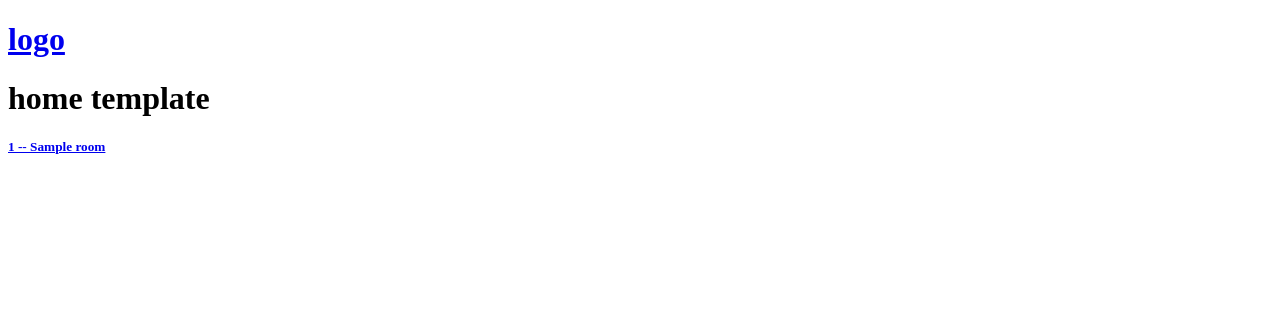
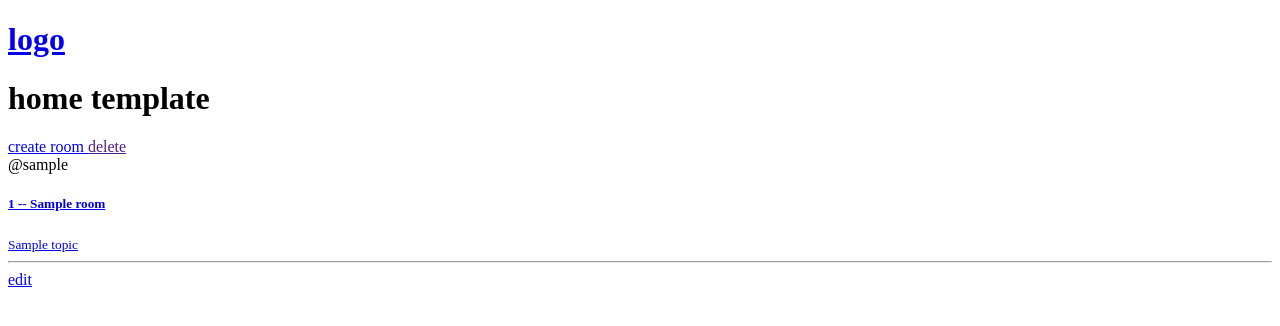
Before and after one commit to desto4q/learn-django, a Django app: page / in a window 1280 px wide. Shown: the top 326 px of the page. Run offline with Django 4.2, Linux system fonts and the light colour scheme; tables that the repository leaves empty hold one stand-in row (values such as "Sample post").

Commit message:
progress

```diff
--- a/base/admin.py
+++ b/base/admin.py
@@ -1,6 +1,8 @@
 from django.contrib import admin
 
 # Register your models here.
-from .models import Room
+from .models import Room,Topic,message
 
 admin.site.register(Room)
+admin.site.register(Topic)
+admin.site.register(message)
--- a/base/models.py
+++ b/base/models.py
@@ -11,14 +11,15 @@ class Topic(models.Model):
 
 
 class Room(models.Model):
-    # host
-    Topic = models.ForeignKey(Topic,on_delete=models.SET_NULL, null=True)
+    host = models.ForeignKey(User,on_delete=models.SET_NULL, null=True)
+    topic = models.ForeignKey(Topic,on_delete=models.SET_NULL, null=True)
     name = models.CharField(max_length=200)
     description = models.TextField(null=True, blank=True)
     # participant = models
     updated = models.DateTimeField(auto_now=True)
-    creared = models.DateTimeField(auto_now_add=True)
-
+    created = models.DateTimeField(auto_now_add=True)
+    class Meta:
+        ordering = ["-updated","-created"]
     def __str__(self) -> str:
         return self.name
 
@@ -28,7 +29,7 @@ class message(models.Model):
     room = models.ForeignKey(Room, on_delete=models.CASCADE)
     body = models.TextField(null=False,blank=False)
     updated = models.DateTimeField(auto_now=True)
-    creared = models.DateTimeField(auto_now_add=True)
+    created = models.DateTimeField(auto_now_add=True)
 
     def __str__(self) -> str:
-        return self.body[50]
+        return self.body[0:50]
--- a/base/templates/base/home.html
+++ b/base/templates/base/home.html
@@ -3,12 +3,24 @@
 {% block content %}
     <h1>home template</h1>
     <div>
+        <a href={% url 'create-room' %}>
+            create room
+        </a>
+        <a href="">delete</a>
         {% for room in rooms %}
             <div>
+                <span>
+                    @{{room.host.username}}
+                </span>
                 <a href="{% url 'room' room.id %}">
                     <h5>
                         {{room.id}} -- {{room.name}}
                     </h5>
+                    <small>{{room.topic}}</small>
+                    <hr>
+                </a>
+                <a href="{% url "update-room" room.id %}">
+                    edit
                 </a>
             </div>
         {% endfor %}
--- a/base/urls.py
+++ b/base/urls.py
@@ -4,5 +4,7 @@ from . import views
 
 urlpatterns = [
     path("", views.home, name="home"),
-    path("room/<str:pk>",views.room, name="room")
+    path("room/<str:pk>",views.room, name="room"),
+    path("create-room",views.createRoom, name="create-room"),
+    path("update-room/<str:pk>",views.updateRoom, name="update-room")
 ]
--- a/base/views.py
+++ b/base/views.py
@@ -1,6 +1,7 @@
-from django.shortcuts import render
+from django.shortcuts import render,redirect
 from django.http import HttpResponse
 from .models import Room
+from .forms import RoomForm
 # Create your views here.
 
 
@@ -17,3 +18,27 @@ def room(request,pk):
     room = Room.objects.get(id=pk)
     context = {"room": room}
     return render(request, "base/room.html",context)
+
+
+
+def createRoom(request):
+    form = RoomForm()
+    if request.method == "POST":
+        form = RoomForm(request.POST)
+        if form.is_valid():
+            form.save()
+            return redirect("home")
+    context = {"form": form}
+    return render(request,"base/room_form.html" ,context)
+
+
+def updateRoom(request,pk):
+    room = Room.objects.get(id=pk)
+    form = RoomForm(instance=room)
+    context = {"form": form}
+    if request.method == "POST":
+        form = RoomForm(request.POST, instance=room)
+        if form.is_valid():
+            form.save()
+            return redirect("home")
+    return render(request,"base/room_form.html",context)
```
Also changed, not shown: base/forms.py (added, +8 -0 lines), base/templates/base/room_form.html (added, +11 -0 lines), base/migrations/0002_topic_room_host_message_room_topic.py (added), base/migrations/0003_rename_creared_message_created.py (added), base/migrations/0004_alter_room_options_rename_creared_room_created.py (added), base/templates/base/delete.html (added).
